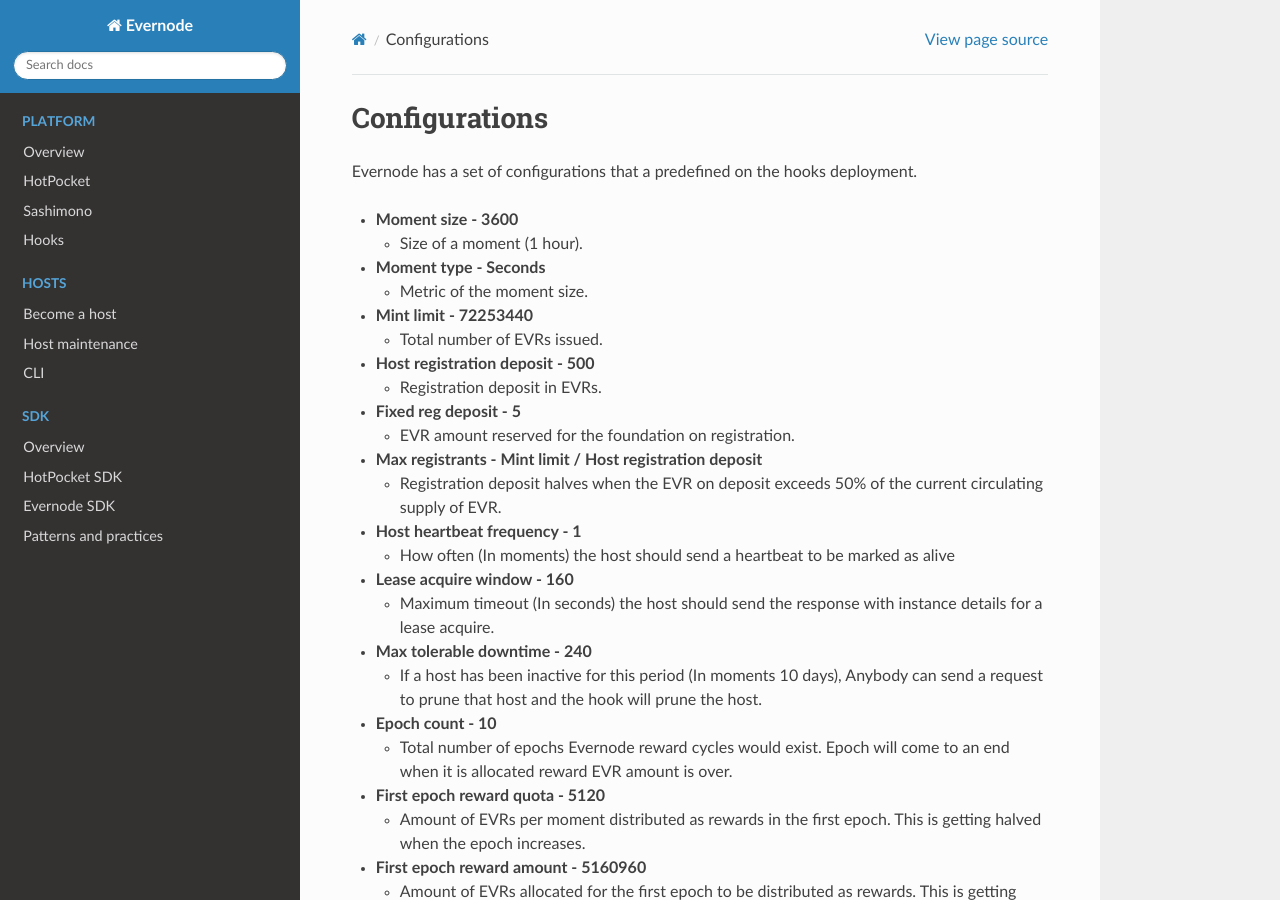
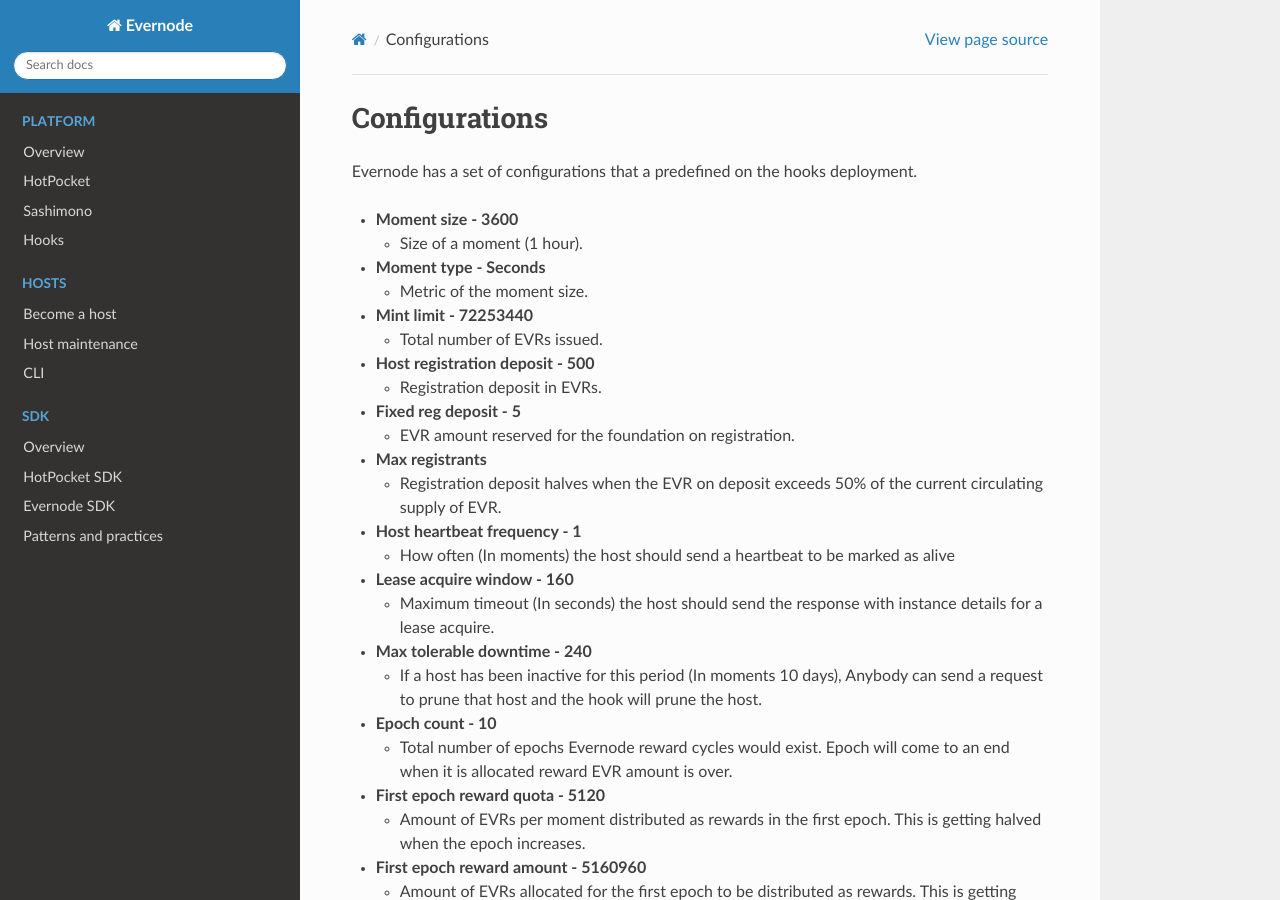
Before and after one commit to tequdev/evernode-docs, a Sphinx documentation site: the page built from docs/source/platform/hooks/configurations.md, in a window 1280 px wide and 900 px high. Built offline with Sphinx 7.4.7 and the Read the Docs theme 2.0.0, drawn with Linux system fonts in a browser that asks for light colours.

Commit message:
Fixed configuration

```diff
--- a/docs/source/platform/hooks/configurations.md
+++ b/docs/source/platform/hooks/configurations.md
@@ -12,7 +12,7 @@
   - Registration deposit in EVRs.
 - **Fixed reg deposit - 5**
   - EVR amount reserved for the foundation on registration.
-- **Max registrants - Mint limit / Host registration deposit**
+- **Max registrants**
   - Registration deposit halves when the EVR on deposit exceeds 50% of the current circulating supply of EVR.
 - **Host heartbeat frequency - 1**
   - How often (In moments) the host should send a heartbeat to be marked as alive
```
